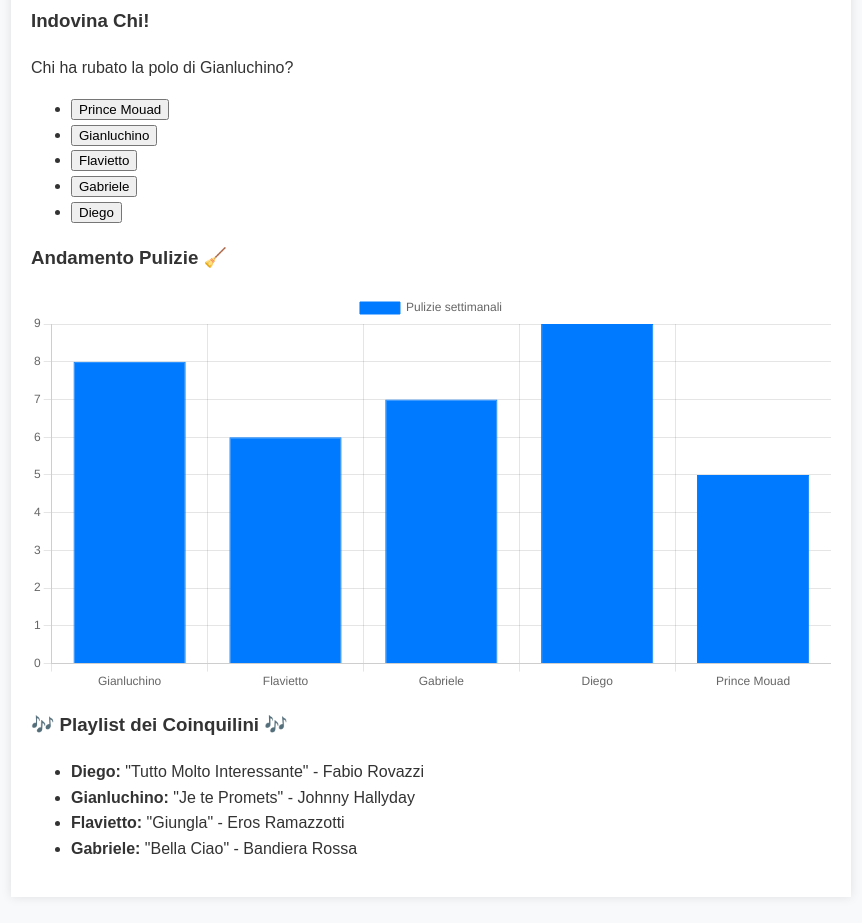
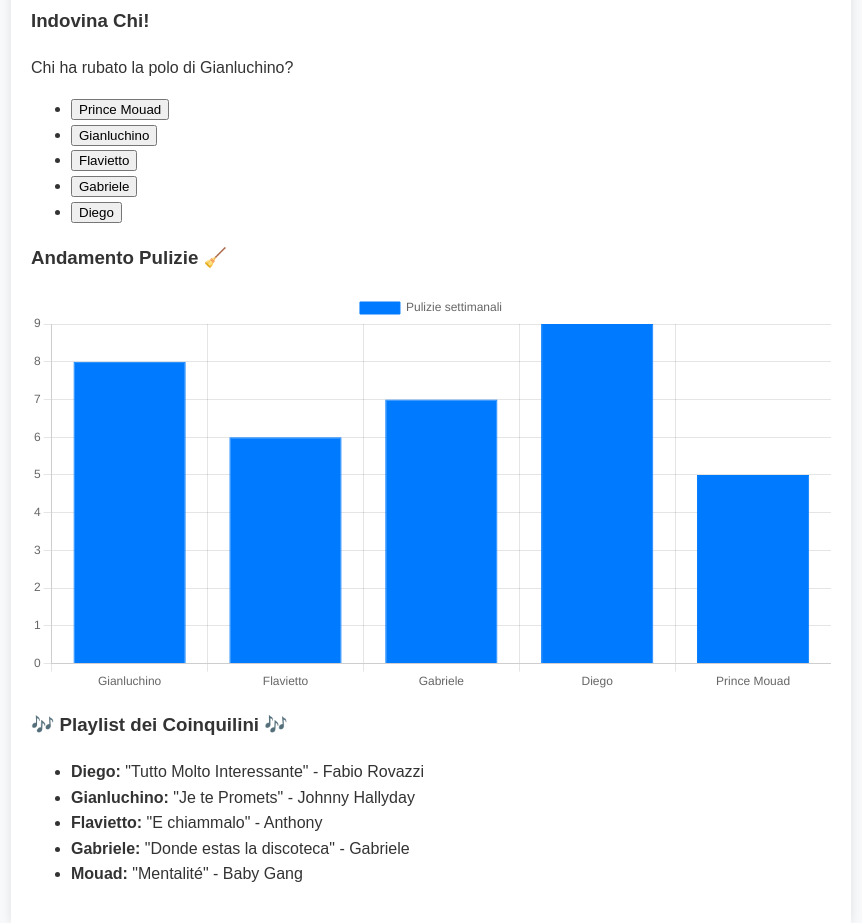
Before and after one commit to gabr9900/casaRecupero, a plain HTML site: page index.html in a window 1280 px wide. Shown: the part 1068-1991 px from the top of the page, without its empty margins (334-1196 px from the left). Drawn offline with nearby package versions, Linux system fonts and the light colour scheme.

Commit message:
fix playlist

```diff
--- a/index.html
+++ b/index.html
@@ -236,8 +236,10 @@
                 <ul>
                     <li><strong>Diego:</strong> "Tutto Molto Interessante" - Fabio Rovazzi</li>
                     <li><strong>Gianluchino:</strong> "Je te Promets" - Johnny Hallyday</li>
-                    <li><strong>Flavietto:</strong> "Giungla" - Eros Ramazzotti</li>
-                    <li><strong>Gabriele:</strong> "Bella Ciao" - Bandiera Rossa</li>
+                    <li><strong>Flavietto:</strong> "E chiammalo" - Anthony</li>
+                    <li><strong>Gabriele:</strong> "Donde estas la discoteca" - Gabriele</li>
+                    <li><strong>Mouad:</strong> "Mentalité" - Baby Gang</li>
+
                 </ul>
             </div>
         </section>
```
